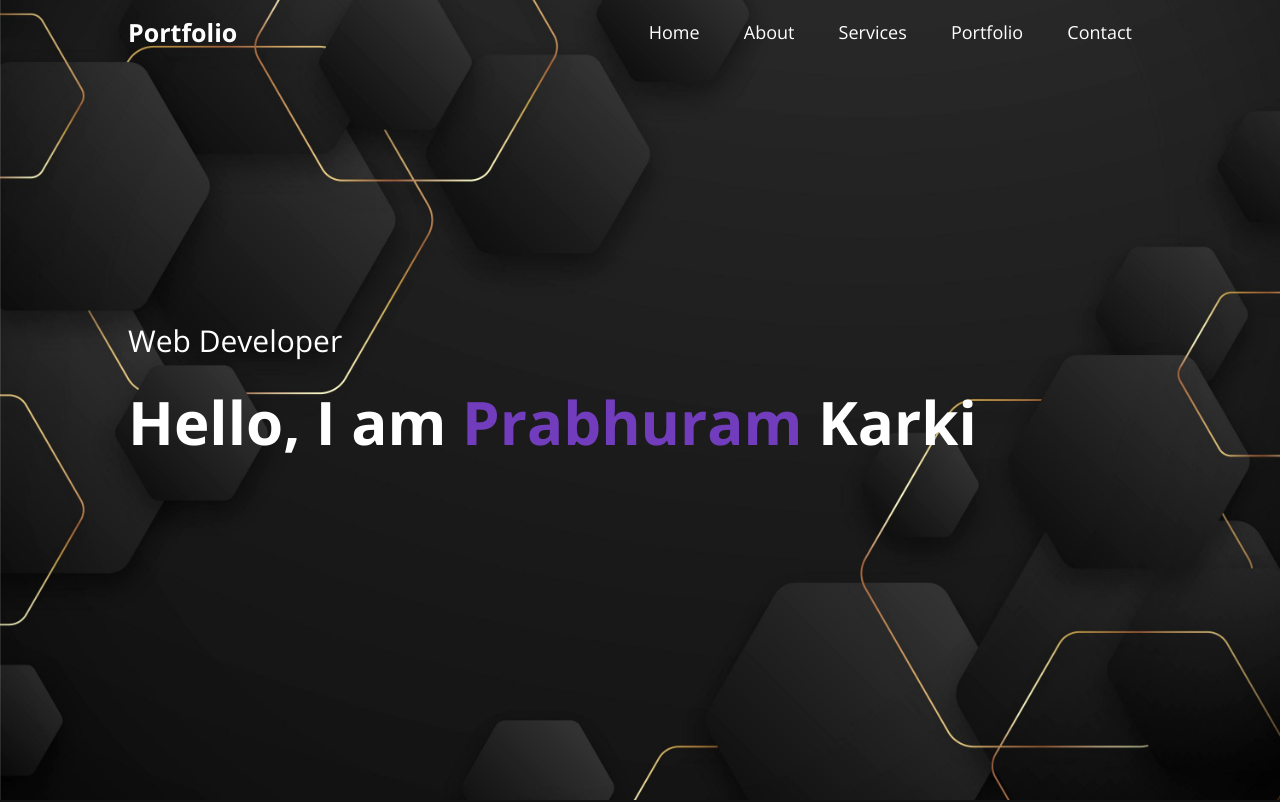
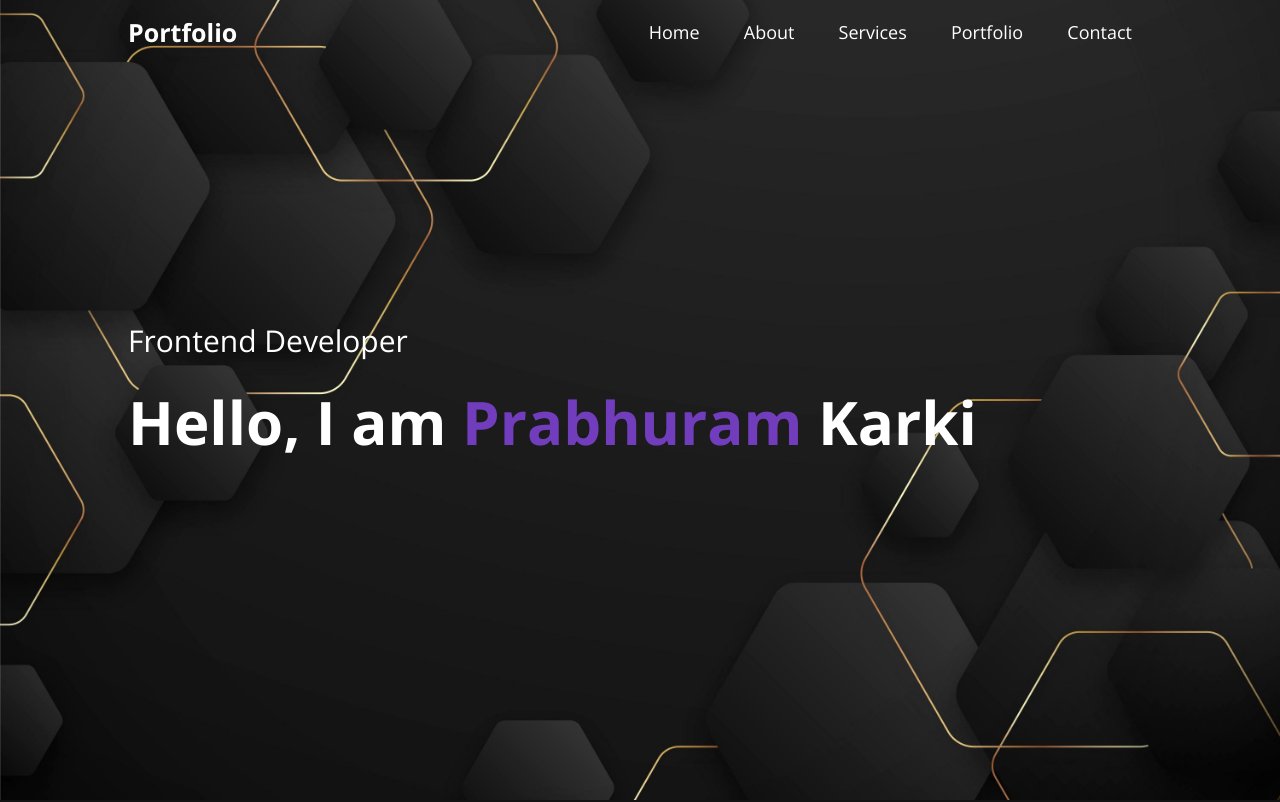
Before and after one commit to prabhuramkarki/portfolio, a plain HTML site: page index.html in a window 1280 px wide. Shown: the top 802 px of the page. Drawn offline with nearby package versions, Linux system fonts and the light colour scheme.

Commit message:
Update index.html

```diff
--- a/index.html
+++ b/index.html
@@ -33,7 +33,7 @@
         </div>
 
         <div class="header-text">
-            <p>Web Developer</p>
+            <p>Frontend Developer</p>
             <h1>Hello, I am <span>Prabhuram</span> Karki</h1>
         </div>
     </div>
```
